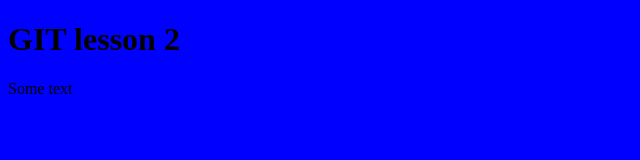
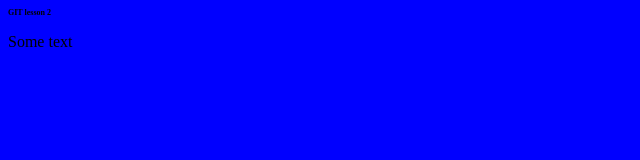
Before and after one commit to Panchos39/site, a plain HTML site: page index.html in a window 1280 px wide. Shown: the whole page, without its empty margins (0-640 px from the left). Drawn offline with Linux system fonts and the light colour scheme.

Commit message:
set font sizes

```diff
--- a/style.css
+++ b/style.css
@@ -1,3 +1,7 @@
 body {
 	background-color: blue;
 }
+
+h1 {
+	font-size: 8px
+}
```
